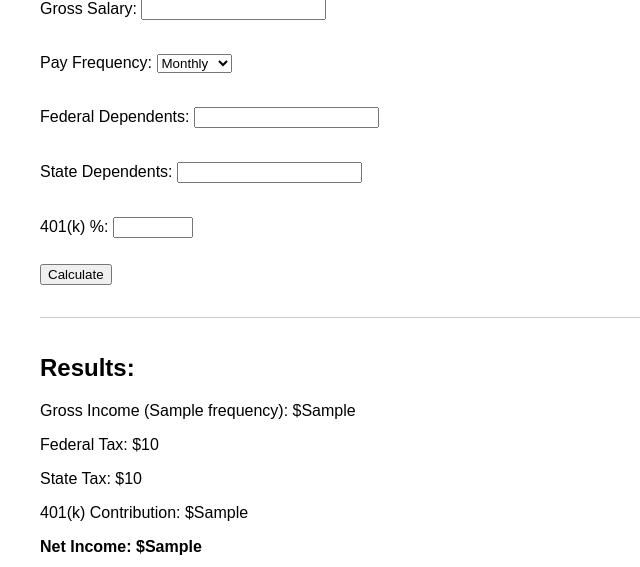
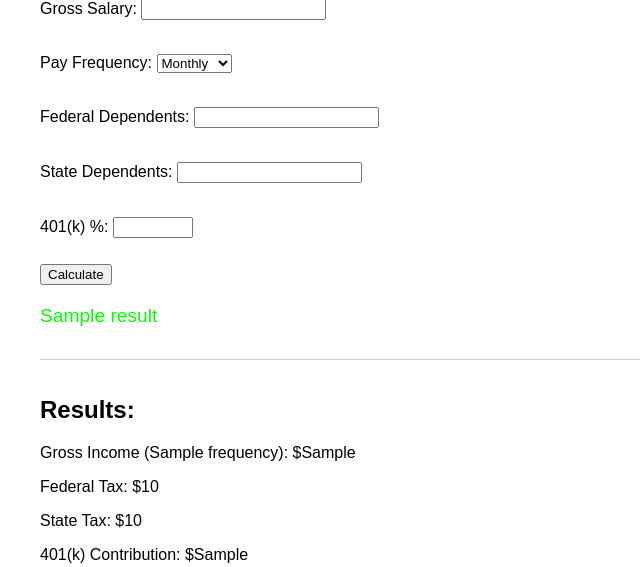
Before and after one commit to jb24000/take-home-pwa, a Flask app: template templates/index.html in a window 1280 px wide. Shown: the part 129-696 px from the top of the page, without its empty margins (0-640 px from the left). Run offline with Flask 3, Linux system fonts and the light colour scheme; the template is opened without the code that fills it: most values are stand-ins (such as "Sample title", 1, 10 or a date in 2020).

Commit message:
Update index.html

```diff
--- a/templates/index.html
+++ b/templates/index.html
@@ -29,6 +29,13 @@
       <label>401(k) %: <input type="number" name="k401" min="0" max="100" step="0.1"></label><br>
       <button type="submit">Calculate</button>
     </form>
+
+{% if result %}
+  <div id="result" style="margin-top: 20px; font-size: 1.2em; color: lime;">
+    {{ result }}
+  </div>
+{% endif %}
+
   </main>
 
   {% if results %}
```
